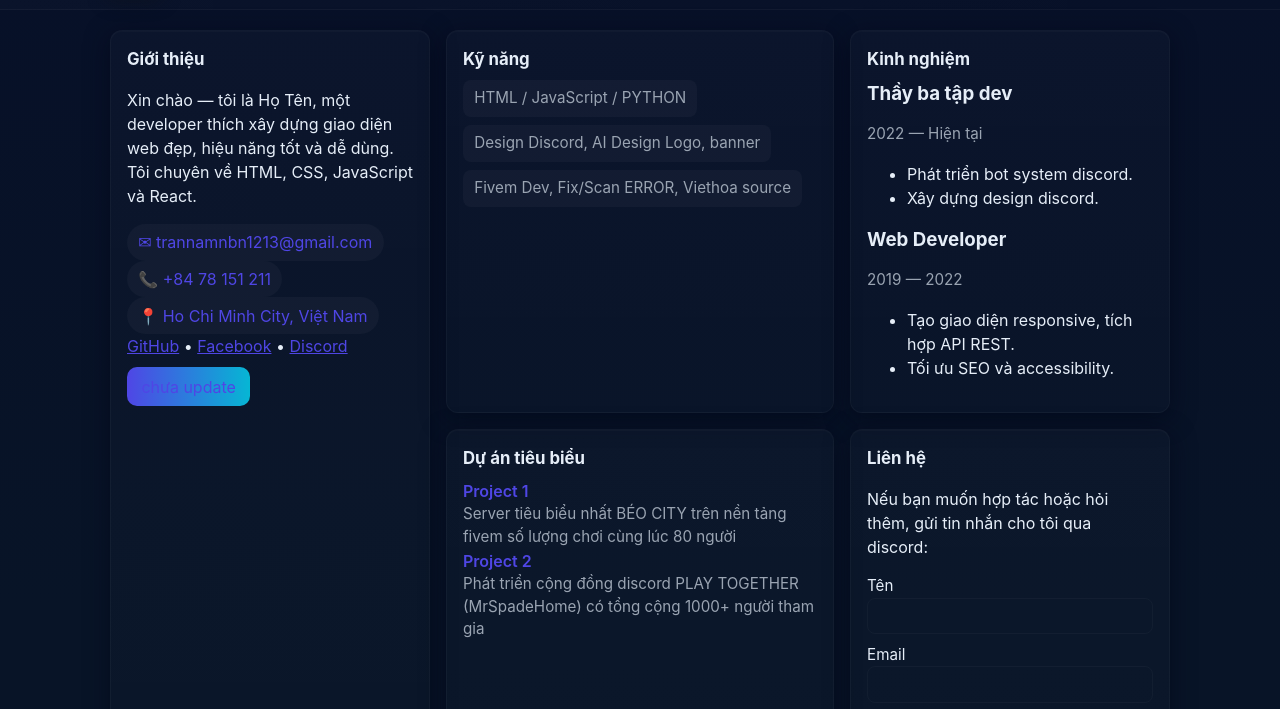
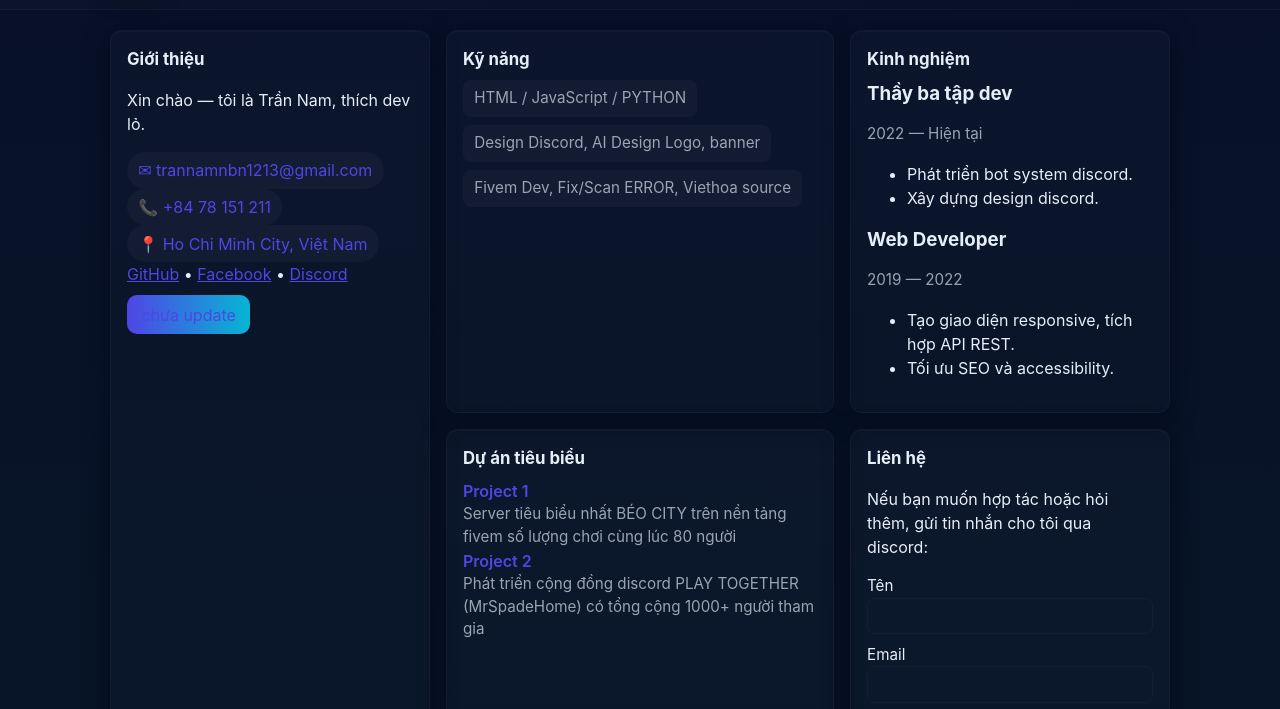
Before and after one commit to khaybintapdev/trbaonam1213.github.io, a plain HTML site: page index.html in a window 1280 px wide. Shown: the part 75-784 px from the top of the page. Drawn offline with Linux system fonts and the light colour scheme.

Commit message:
Add files via upload

```diff
--- a/index.html
+++ b/index.html
@@ -24,7 +24,7 @@
   <main class="container main-grid">
     <section class="card about">
       <h2>Giới thiệu</h2>
-      <p>Xin chào — tôi là Họ Tên, một developer thích xây dựng giao diện web đẹp, hiệu năng tốt và dễ dùng. Tôi chuyên về HTML, CSS, JavaScript và React.</p>
+      <p>Xin chào — tôi là Trần Nam, thích dev lỏ.</p>
       <div class="contact">
         <a href="mailto:trannamnbn1213@gmail.com" class="chip">✉ trannamnbn1213@gmail.com</a>
         <a href="tel:+0378151211" class="chip">📞 +84 78 151 211</a>
```
